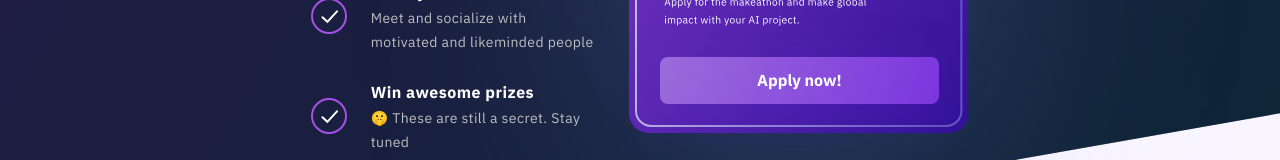
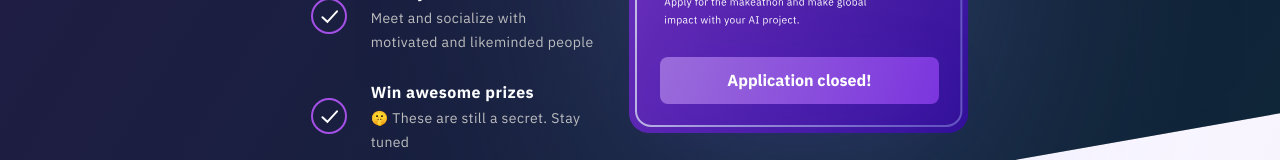
Before and after one commit to tum-ai/makeathon2022, a Next.js app: page / in a window 1280 px wide. Shown: the part 624-784 px from the top of the page. Built offline with nearby package versions, Linux system fonts and the light colour scheme.

Commit message:
Close application phase

```diff
--- a/components/02_molecules/ticket.js
+++ b/components/02_molecules/ticket.js
@@ -6,18 +6,18 @@ export default function Ticket({position}){
   if(position == "right"){
     return <div style={{right: 0}}className={styles.TicketItem}>
       <div alt="Ticket" className={styles.Ticket}></div>
-      <Link href="application" passHref={true} >
+      <Link href="" passHref={true} >
         <div className={styles.CtaButton}>
-          <div className={styles.Text}>Apply now!</div>
+          <div className={styles.Text}>Application closed!</div>
         </div>
       </Link>
     </div>
   }else{
     return <div className={styles.TicketItem}>
       <div alt="Ticket" className={styles.Ticket}></div>
-      <Link href="application" passHref={true} >
+      <Link href="" passHref={true} >
         <div className={styles.CtaButton}>
-          <div className={styles.Text}>Apply now!</div>
+          <div className={styles.Text}>Application closed!</div>
         </div>
       </Link>
     </div>
```
